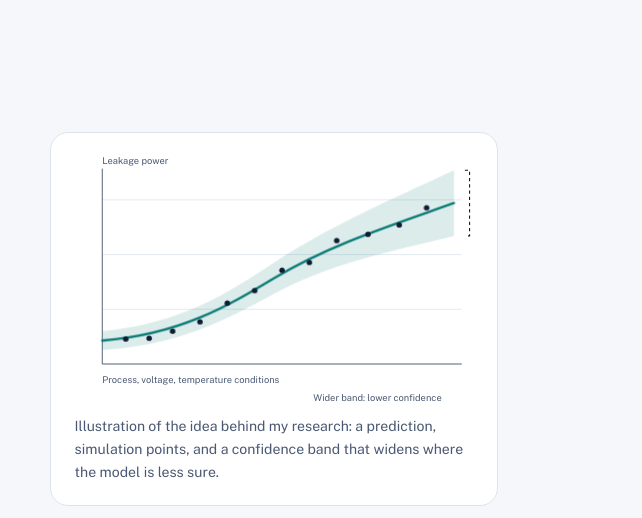
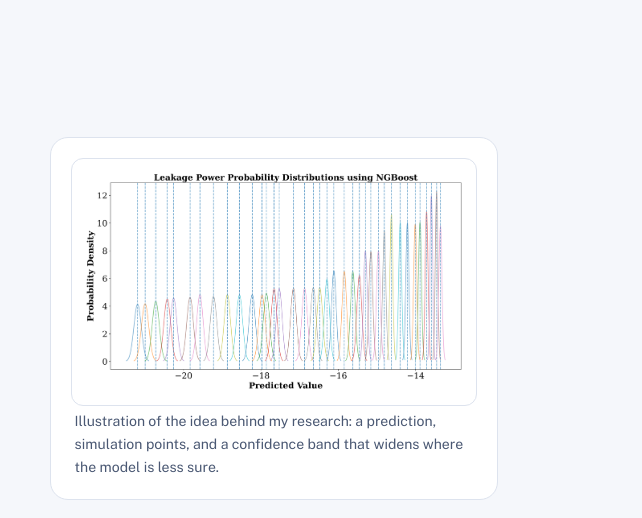
Before and after one commit to SarangKudtarkar/work-showcase, a plain HTML site: page index.html in a window 1280 px wide. Shown: the part 81-599 px from the top of the page, 638-1280 px from the left. Drawn offline with nearby package versions, Linux system fonts and the light colour scheme.

Commit message:
Updated project description

```diff
--- a/index.html
+++ b/index.html
@@ -252,34 +252,11 @@
                 </div>
 
                 <figure class="chart-card">
-                    <svg viewBox="0 0 520 330" role="img" aria-label="Illustration of a model prediction line with a shaded confidence band that widens toward the right">
-                        <line class="c-grid" x1="40" y1="60" x2="500" y2="60" />
-                        <line class="c-grid" x1="40" y1="130" x2="500" y2="130" />
-                        <line class="c-grid" x1="40" y1="200" x2="500" y2="200" />
-                        <line class="c-axis" x1="40" y1="270" x2="500" y2="270" />
-                        <line class="c-axis" x1="40" y1="20" x2="40" y2="270" />
 
-                        <path class="c-band" d="M40,228 C140,218 200,180 260,140 C330,94 400,64 490,22 L490,106 C400,128 330,142 260,180 C200,212 140,246 40,252 Z" />
-                        <path class="c-line" d="M40,240 C140,232 200,196 260,160 C330,118 400,96 490,64" />
+                    <figure class="work-fig">
+                        <img src="img/FA_7nm_NGBOOST_DISTRIBUTION_plot.png" alt="NGBoost Predictions at Varying Temperatures for the FA 7 nm Gate" loading="lazy">
+                    </figure>
 
-                        <circle class="c-dot" cx="70" cy="238" r="3.5" />
-                        <circle class="c-dot" cx="100" cy="237" r="3.5" />
-                        <circle class="c-dot" cx="130" cy="228" r="3.5" />
-                        <circle class="c-dot" cx="165" cy="216" r="3.5" />
-                        <circle class="c-dot" cx="200" cy="192" r="3.5" />
-                        <circle class="c-dot" cx="235" cy="176" r="3.5" />
-                        <circle class="c-dot" cx="270" cy="150" r="3.5" />
-                        <circle class="c-dot" cx="305" cy="140" r="3.5" />
-                        <circle class="c-dot" cx="340" cy="112" r="3.5" />
-                        <circle class="c-dot" cx="380" cy="104" r="3.5" />
-                        <circle class="c-dot" cx="420" cy="92" r="3.5" />
-                        <circle class="c-dot" cx="455" cy="70" r="3.5" />
-
-                        <path class="c-bracket" d="M504,22 L510,22 L510,106 L504,106" />
-                        <text class="c-text" x="40" y="294">Process, voltage, temperature conditions</text>
-                        <text class="c-text" x="40" y="14">Leakage power</text>
-                        <text class="c-text" x="310" y="318">Wider band: lower confidence</text>
-                    </svg>
                     <figcaption>Illustration of the idea behind my research: a prediction, simulation points, and a confidence band that widens where the model is less sure.</figcaption>
                 </figure>
             </div>
@@ -363,7 +340,7 @@
                     </figure>
                 </article>
 
-                <article class="work" style="grid-template-columns: minmax(0, 1fr);">
+                <article class="work">
                     <div>
                         <h3 class="work-title">AI datasheet for analog circuit parameters</h3>
                         <p class="work-text">An AI-driven datasheet that predicts multiple analog circuit parameters from design variations, in place of repeated circuit simulation. It reduces simulation time and makes it easy to see trends across design variations, which supports PPA-driven (power, performance, area) design exploration.</p>
@@ -374,7 +351,11 @@
                             <li class="tag">Design exploration</li>
                         </ul>
                     </div>
+                    <figure class="work-fig">
+                        <img src="img/two_stage_opamp_trend.png" alt="AI datasheet trends" loading="lazy">
+                    </figure>
                 </article>
+
             </div>
         </section>
 
```
Also changed, not shown: img/FA_7nm_NGBOOST_DISTRIBUTION_plot.png (added), img/two_stage_opamp_trend.png (added), 2 other files.
